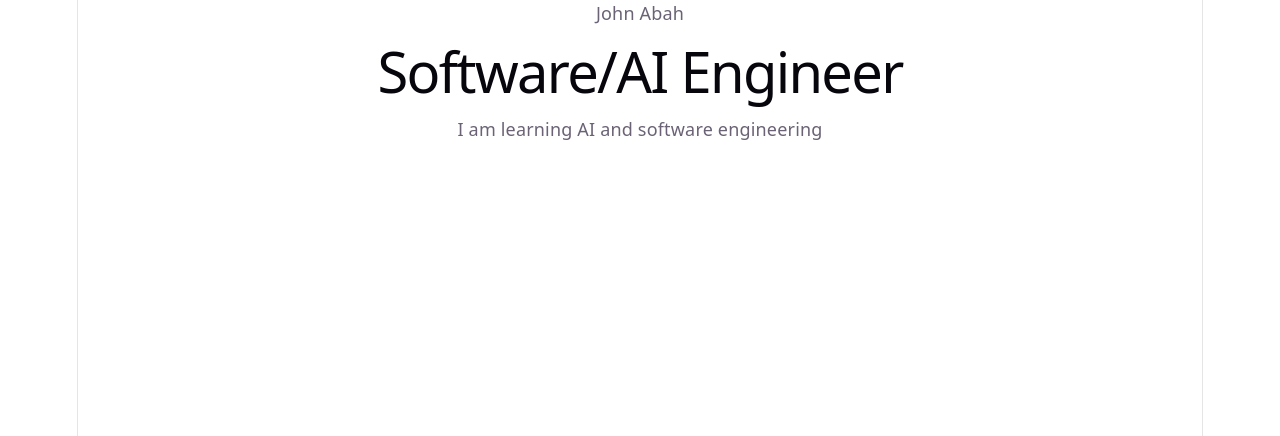
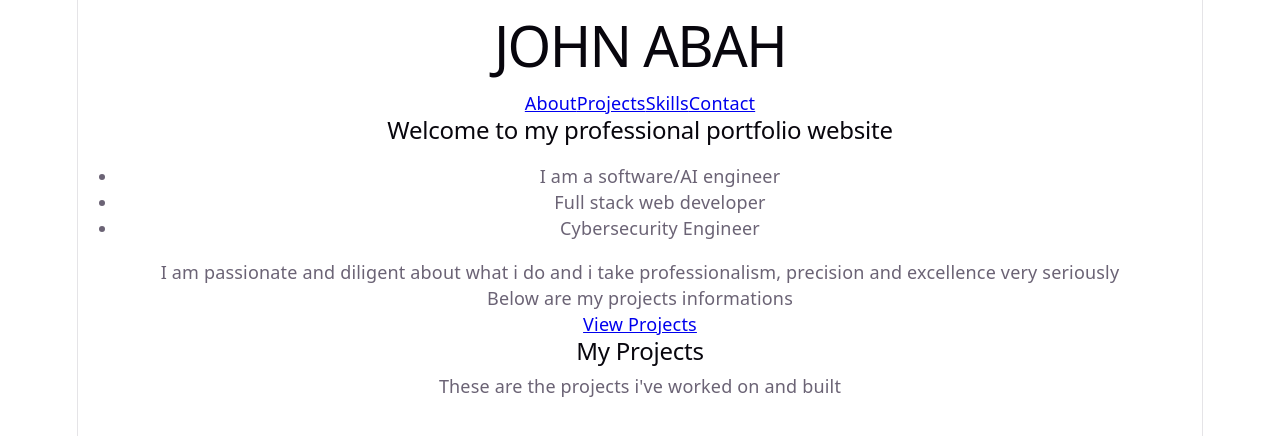
Before and after one commit to Cruiz222/my-professional-portfolio-website, a React (Vite) app in the folder frontend/: page / in a window 1280 px wide. Shown: the top 436 px of the page. Built offline with nearby package versions, Linux system fonts and the light colour scheme.

Commit message:
built about section

```diff
--- a/frontend/src/App.tsx
+++ b/frontend/src/App.tsx
@@ -1,14 +1,22 @@
 import './App.css'
+import Header from './components/Header'
+import About from './components/About'
 
 function App() {
 
   return (
-    <div>
-      <main>John Abah</main>
-      <h1>Software/AI Engineer</h1>
+    <main>
 
-      <p>I am learning AI and software engineering</p>
-    </div>
+      <Header />
+
+      <About />
+
+      <section id="projects">
+        <h2>My Projects</h2>
+
+         <p>These are the projects i've worked on and built</p>
+      </section>
+    </main>
 
   )
 }
--- /dev/null
+++ b/frontend/src/components/About.tsx
@@ -0,0 +1,22 @@
+function About() {
+    return (
+        <section id="about">
+            <h2>Welcome to my professional portfolio website</h2>
+            <ul>
+                <li>I am a software/AI engineer</li>
+                <li>Full stack web developer</li>
+                <li>Cybersecurity Engineer</li>
+            </ul>
+
+            <p>I am passionate and diligent about what i do and i take professionalism, precision and excellence very seriously</p>
+            <p>Below are my projects informations</p>
+
+            <a href="#projects"
+               className="Projects">
+               View Projects
+            </a>
+        </section>
+    )
+}
+
+ export default About
--- /dev/null
+++ b/frontend/src/components/Header.tsx
@@ -0,0 +1,16 @@
+ function Header() {
+    return (
+        <header>
+            <h1>JOHN ABAH</h1>
+
+            <nav>
+                <a href="#about">About</a>
+                <a href="#projects">Projects</a>
+                <a href="#skills">Skills</a>
+                <a href="#contact">Contact</a>
+            </nav>
+        </header>
+    )
+ }
+
+ export default Header
```
